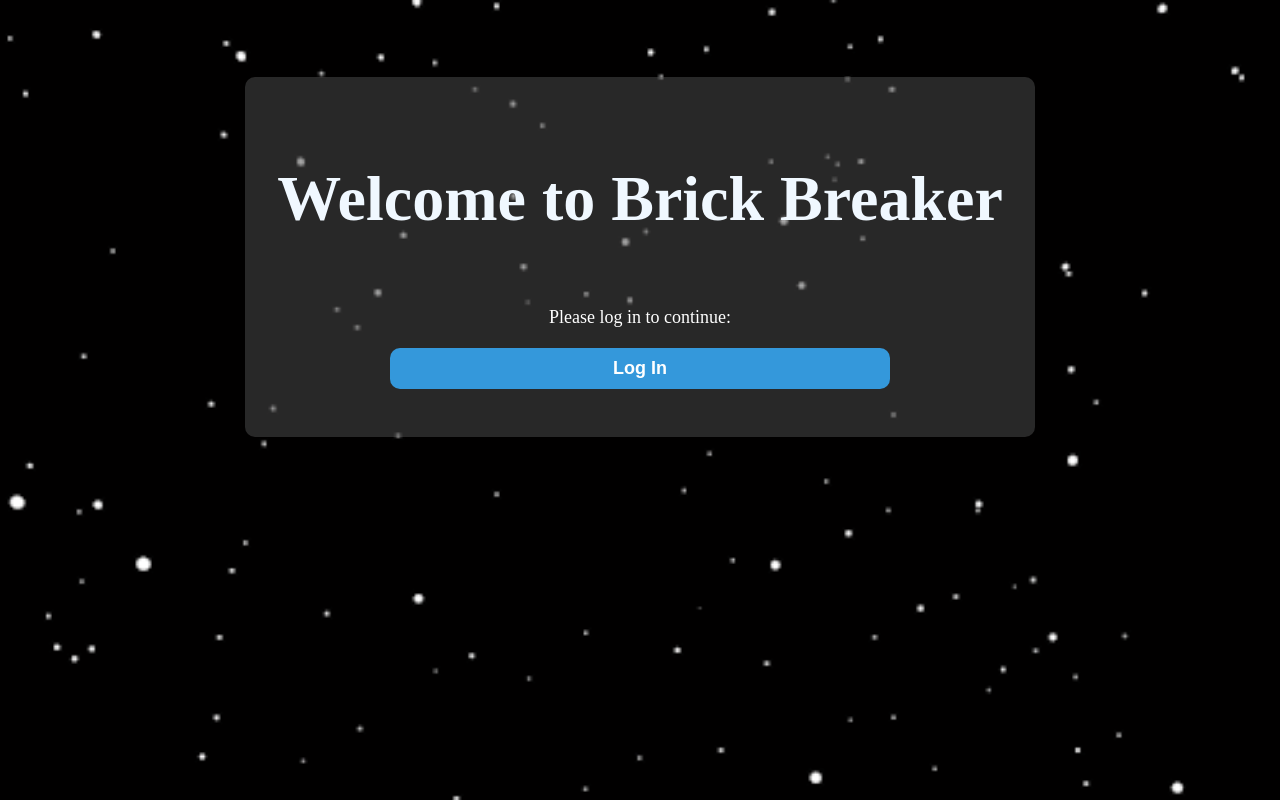
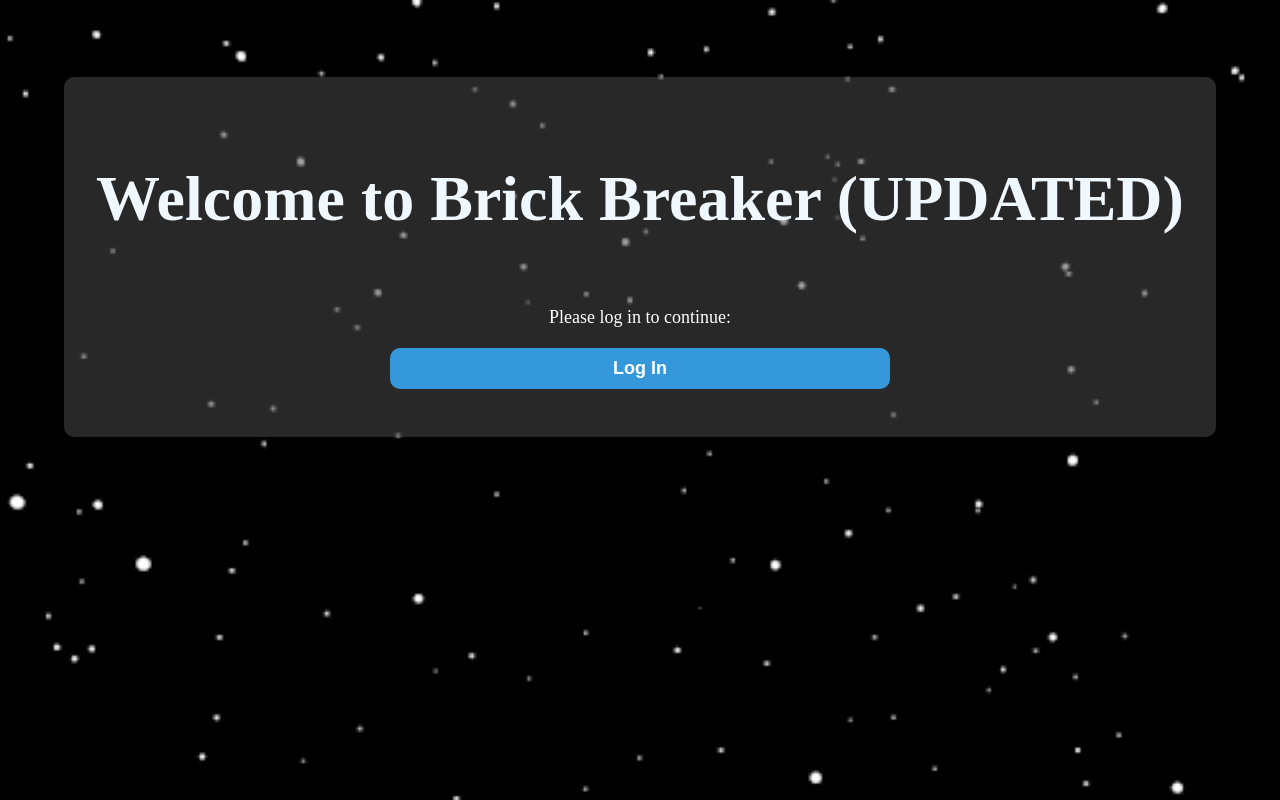
Before and after one commit to maslenkovas/azure-brick-breaker, a plain HTML site: page index.html in a window 1280 px wide. Drawn offline with Linux system fonts and the light colour scheme.

Commit message:
updates check

```diff
--- a/index.html
+++ b/index.html
@@ -46,7 +46,7 @@
 </head>
 <body>
     <section id="menu">
-        <h1>Welcome to Brick Breaker</h1>
+        <h1>Welcome to Brick Breaker (UPDATED)</h1>
         <p>Please log in to continue:</p>
         <button id="loginButton" class="start-menu">Log In</button>
     </section>
```
